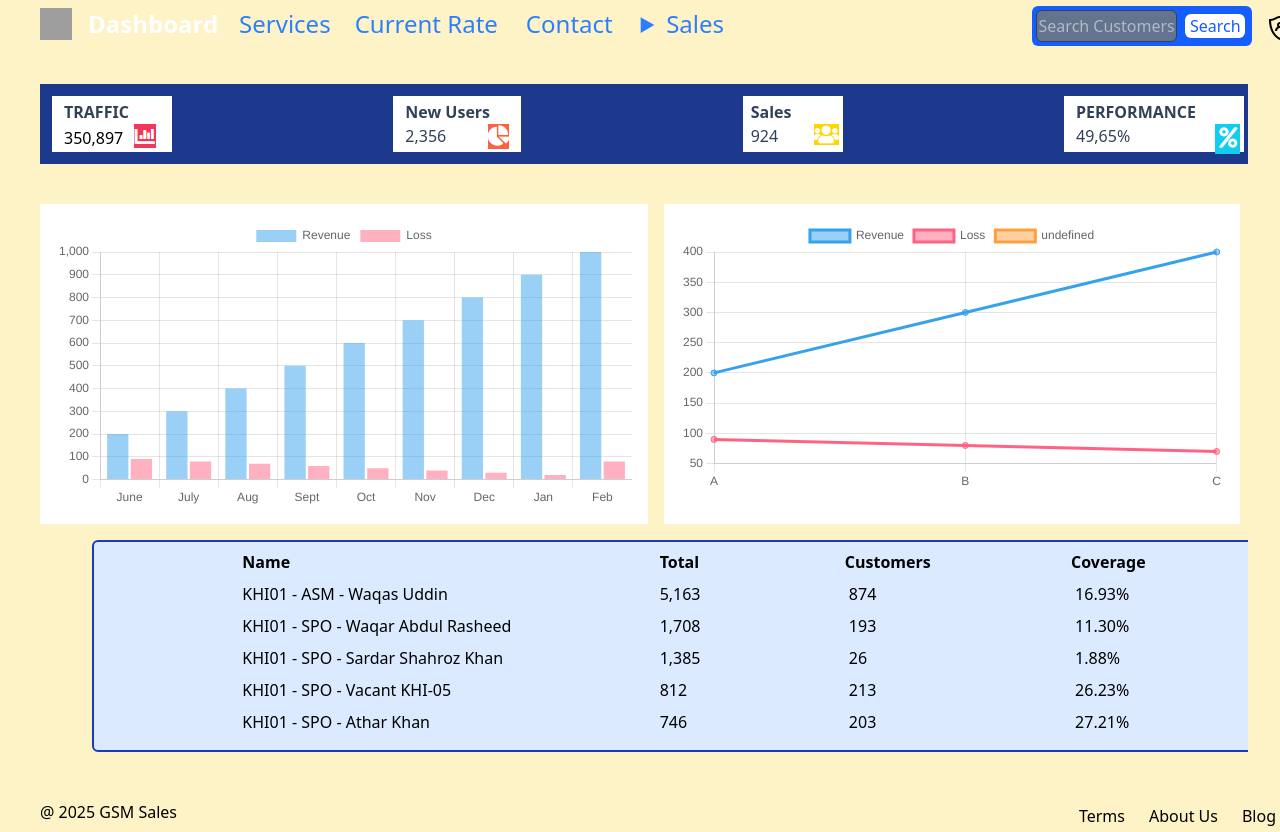
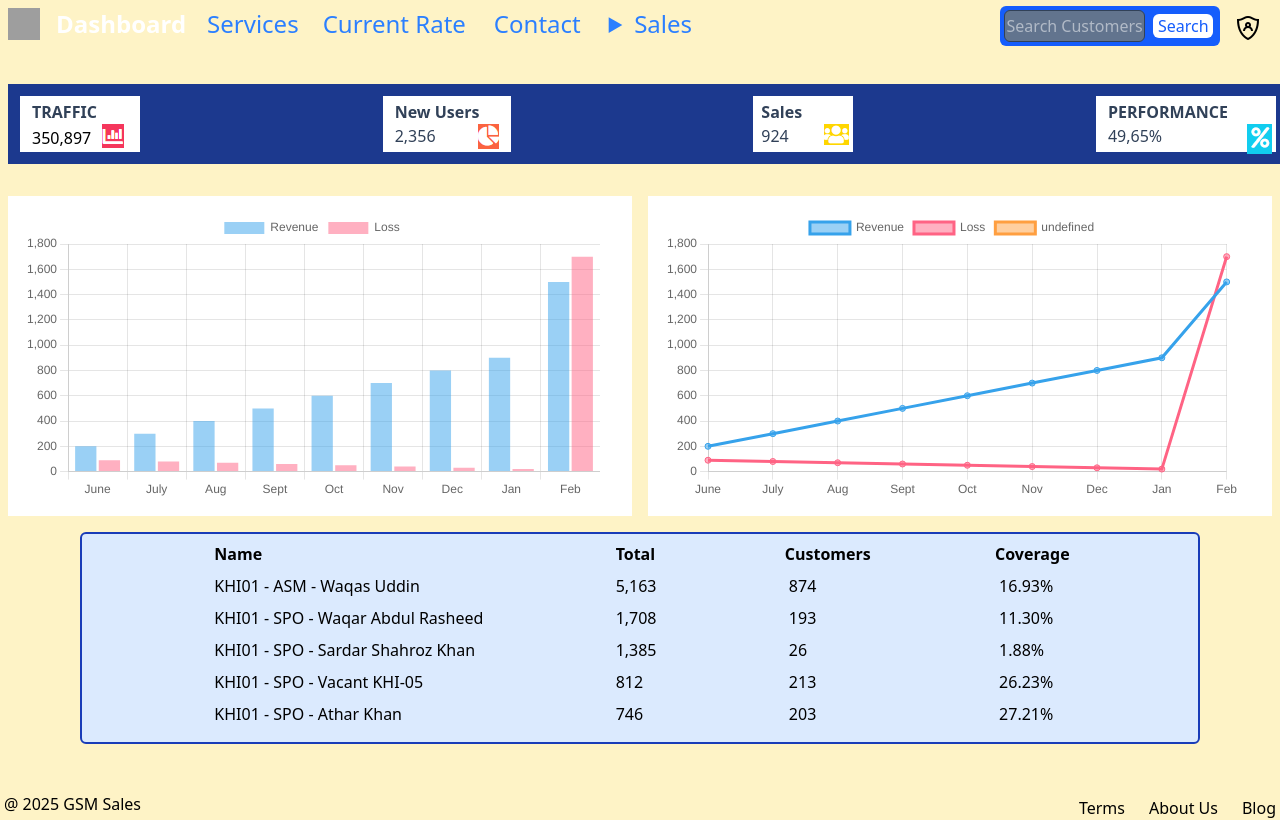
Before and after one commit to murnaj/gsm_sales_dashboard, a React (Vite) app in the folder sales-dashboard/: page /dashboard in a window 1280 px wide. Built offline with nearby package versions, Linux system fonts and the light colour scheme; no server answers; grey boxes are pictures that could not be loaded.

Commit message:
commit init

```diff
--- a/sales-dashboard/src/App.jsx
+++ b/sales-dashboard/src/App.jsx
@@ -48,7 +48,7 @@ function App() {
 
     <div className=' h-full w-full flex flex-col justify-center bg-cover bg-amber-100 overflow-auto' >
 
-    <div className="flex-grow flex flex-col items-center justify-center max-w-7xl mx-auto px-4 sm:px-6 lg:px-8">
+
 
         <Routes>
           <Route path="login" element={<Login />} />
@@ -65,7 +65,7 @@ function App() {
   </Error>
 </Router> */}
 
-  </div>
+
 
       </div></>
 
--- a/sales-dashboard/src/Dashboard.jsx
+++ b/sales-dashboard/src/Dashboard.jsx
@@ -41,9 +41,9 @@ const Dashboard = () => {
   return (
     <>
 
-    <div className='flex-auto overflow-auto w-full  ' >
+    <div className='flex-auto w-full h-full' >
 
-      <nav className=' w-full border-gray-200 dark:bg-blue-900 dark:border-gray-700 fixed top-0 size-13' >
+      <nav className=' w-full border-gray-200 dark:bg-blue-900 dark:border-gray-700 absolute top-0 right-0 size-13' >
       <div className='flex'>
       <div className="relative">
 
@@ -88,7 +88,7 @@ const Dashboard = () => {
        </div>
        </div>
        <ul className='flex absolute top-0 right-145 m-2'>
-  <li className='text-2xl mr-6'>
+  <li className=' text-2xl mr-6'>
     <a className="text-blue-500 hover:text-blue-800" href="#">Services</a>
   </li>
   <li className="text-2xl mr-7">
@@ -152,7 +152,7 @@ const Dashboard = () => {
         </nav>
         <br />
 
-        <div className= "flex justify-between w-full h-20 m-2 mt-15 p-2 bg-blue-900 ">
+        <div className= "flex  justify-between w-full h-20 ml-2 mt-15 p-2 bg-blue-900 ">
        <div className='bg-white m-1 p-1 w-30'>
         <span className=' text-slate-700 font-bold ml-2 '>TRAFFIC</span>
 
@@ -198,13 +198,13 @@ const Dashboard = () => {
             datasets:[{
 
               label: 'Revenue',
-              data: [200,300,400,500,600,700,800,900,1000],
+              data: [200,300,400,500,600,700,800,900,1500],
             },
 
             {
 
               label: 'Loss',
-              data: [90,80,70,60,50,40,30,20,80],
+              data: [90,80,70,60,50,40,30,20,1700],
             }
 
 
@@ -220,17 +220,17 @@ const Dashboard = () => {
 
           data={{
 
-            labels: ['A','B','C'],
+            labels: ['June','July','Aug','Sept','Oct','Nov','Dec','Jan','Feb'],
             datasets:[{
 
               label: 'Revenue',
-              data: [200,300,400],
+              data: [200,300,400,500,600,700,800,900,1500],
             },
 
             {
 
               label: 'Loss',
-              data: [90,80,70],
+              data: [90,80,70,60,50,40,30,20,1700],
             },
 
             {
@@ -243,8 +243,9 @@ const Dashboard = () => {
 
           />
 
+
+
         </div>
-
 
 
 
@@ -252,7 +253,7 @@ const Dashboard = () => {
 
         </div>
 
-        <div className= 'flex justify-evenly mx-15 m-2 p-2 w-300 bg-blue-100  rounded-md border-2 border-blue-800 '>
+        <div className= 'flex justify-evenly mx-20 m-2 p-2 w-280 bg-blue-100  rounded-md border-2 border-blue-800 '>
 
          <div>
           <span className="mx-2 font-bold">Name</span>
@@ -339,11 +340,12 @@ const Dashboard = () => {
 
         </div>
 
-        <footer className='flex h-16 m-2 '>
+        <footer className='flex h-16 m-1'>
          <div className='flex justify-between mt-10'>
-          @
+         <span className='absolute '> @
           2025
           GSM Sales
+          </span>
 
 
          <div className='m-1 absolute right-0 space-x-6 '>
--- a/sales-dashboard/src/Login.jsx
+++ b/sales-dashboard/src/Login.jsx
@@ -51,9 +51,10 @@ const Login = () => {
 
     return (
 
-    <div className='h-full mt-15 mr-4 ml-4 mb-15 p-8 flex justify-center bg-blue-950 border border-slate-400 rounded-md'>
+    <div className='h-120 w-90 mt-15  mb-15 p-8  justify-center bg-blue-950 border border-slate-400 rounded-md
+     flex-grow  flex-col items-center  max-w-7xl mx-auto px-4 sm:px-6 lg:px-8 overscroll-y-none'>
         <div>
-        <img  className=' items-center  w-20 ml-25 p-2 ' src='https://flowbite.com/docs/images/logo.svg' alt='Dashboard Logo'/>
+        <img  className=' items-center w-20 ml-25 p-2 ' src='https://flowbite.com/docs/images/logo.svg' alt='Dashboard Logo'/>
         <h1 className='text-4xl text-blue-500 font-bold text-center mb-6'>GSM-Sales</h1>
             <form action="">
             <div className='relative my-4 text-blue-400' >
--- a/sales-dashboard/src/Registration.jsx
+++ b/sales-dashboard/src/Registration.jsx
@@ -128,7 +128,8 @@ export const Registration = () => {
          <p>Loading...</p>
        )}
      </div> */}
-    <div className='h-120 p-8 mt-17 mb-15 bg-blue-950 border border-slate-400 rounded-md  shadow-lg backdrop-filter backdrop-blur-sm bg-opacity-30 relative  overflow-auto'>
+    <div className='h-120 w-90 justify-center p-8 mt-17 mb-15 bg-blue-950 border border-slate-400 rounded-md
+    flex-grow  flex-col items-center  max-w-7xl mx-auto px-4 sm:px-6 lg:px-8'>
     <img  className='object-top w-20 ml-25 p-2 ' src='https://flowbite.com/docs/images/logo.svg' alt='Dashboard Logo'/>
 
         <div>
```
